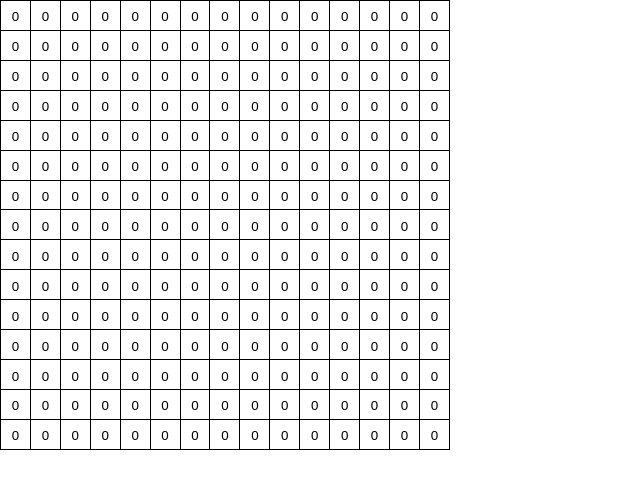
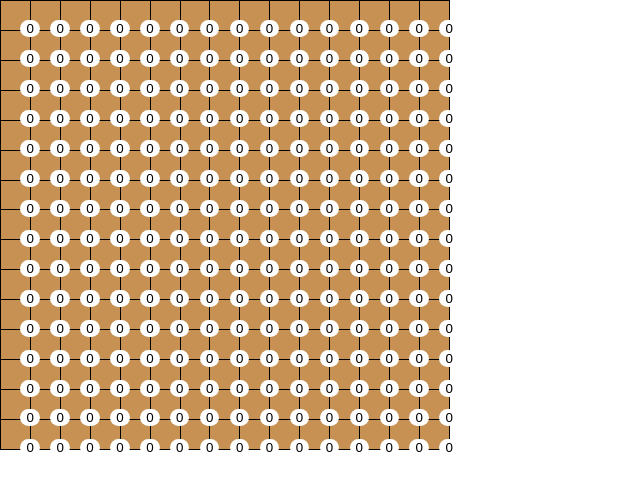
Before and after one commit to drainxc/omok, a React (Create React App) app: page / in a window 1280 px wide. Shown: the top 490 px of the page, without its empty margins (0-640 px from the left). Built offline with nearby package versions, Linux system fonts and the light colour scheme.

Commit message:
[DESIGN] board

```diff
--- a/src/components/board/index.js
+++ b/src/components/board/index.js
@@ -1,6 +1,6 @@
 import React, { useCallback, useMemo, useState } from "react";
 import * as S from "./styles";
-import { Compare } from "../compare";
+// import { Compare } from "../compare";
 import { data } from "../../lib/export";
 
 export default function Board() {
@@ -11,7 +11,7 @@ export default function Board() {
     (i, j) => {
       setPut(!put);
       SetBoard(board, (board[i][j] = 1));
-      Compare(board);
+      //   Compare(board);
     },
     [board, put]
   );
@@ -20,9 +20,9 @@ export default function Board() {
     console.log(board);
     return (
       <>
-        {board.map((boardN, i) => (
+        {board.map((block, i) => (
           <tr>
-            {boardN.map((index, j) => (
+            {block.map((index, j) => (
               <th>
                 <button id={`${i} ${j}`} onClick={() => change(i, j)}>
                   {index}
--- a/src/components/board/styles.js
+++ b/src/components/board/styles.js
@@ -4,11 +4,16 @@ export const Table = styled.table`
   width: 450px;
   height: 450px;
   border-collapse: collapse;
+  background-color: #c69153;
   th {
-    border: 1px solid black
+    border: 1px solid black;
   }
   button {
-      border: none;
-      background-color: white;
+    border: none;
+    background-color: white;
+    border-radius: 26px;
+    position: absolute;
+    margin-left: 5px;
+    margin-top: 5px;
   }
 `;
```
